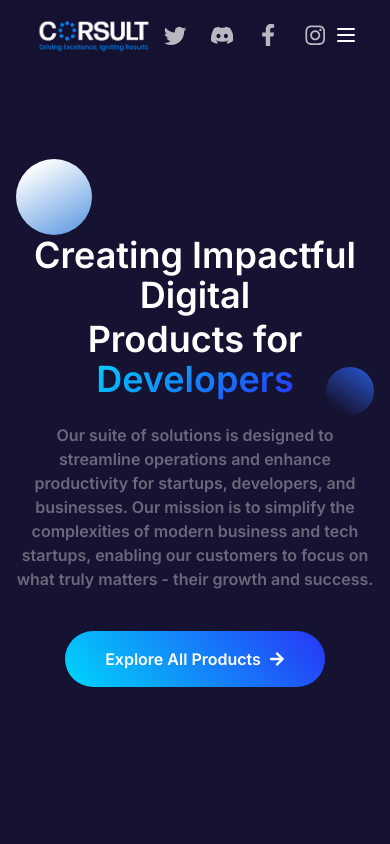
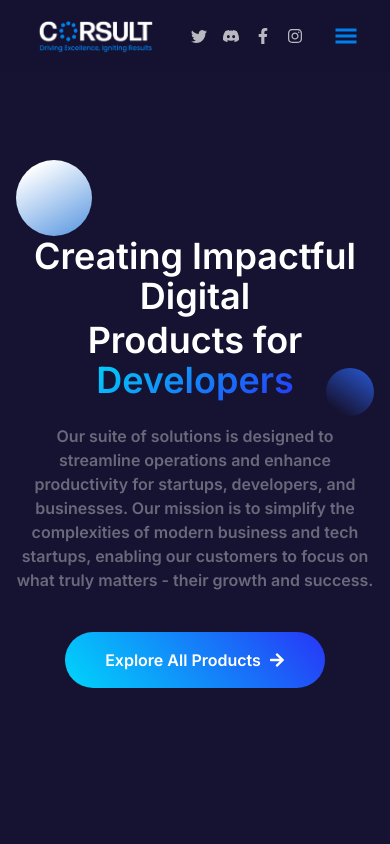
Before and after one commit to delwaritAdmin/corsult, a Next.js app: page / in a window 390 px wide. Shown: the top 844 px of the page. Built offline with nearby package versions, Linux system fonts and the light colour scheme.

Commit message:
fix_some_porblems

```diff
--- a/app/components/Footer.jsx
+++ b/app/components/Footer.jsx
@@ -3,6 +3,7 @@ import Image from "next/image";
 import Link from "next/link";
 import logo from "../img/logo_corsult.png";
 import { IoMdMail } from "react-icons/io";
+import { Typography } from "@material-tailwind/react";
 import {
   FaWhatsapp,
   FaDribbble,
@@ -16,11 +17,17 @@ import {
 function Footer() {
   return (
     <section>
-      <div className="bg-[#030307] w-full py-10">
+      <div className="bg-[#030307] w-full pt-10">
         <div className="container mx-auto px-4">
           <div className="grid grid-cols-1 gap-5 md:grid-cols-2 md:gap-x-10 md:pb-6 lg:grid-cols-5">
             <div className="space-y-4 lg:col-span-2">
-              <Image src={logo} alt="logo" height={120} width={170} />
+              <Typography
+                as="a"
+                href="/"
+                className=" cursor-pointer py-2 font-medium transition-all duration-200 "
+              >
+                <Image src={logo} alt="logo" height={120} width={170} />
+              </Typography>
               <p className="text-[#9A9A9C] text-[1.2rem]">
                 Beyond being a top UI UX design hub, we’re your one-stop for
                 research, wireframing, design, and development!
@@ -117,14 +124,14 @@ function Footer() {
                     className="hover:text-[#75f] transition-all duration-300 flex gap-2 items-center"
                   >
                     <IoMdMail />
-                    <p>hello@designmonks.co</p>
+                    <p>syed@corsult.com</p>
                   </Link>
                   <Link
                     href={"#"}
                     className="hover:text-[#75f] transition-all duration-300 flex gap-2 items-center"
                   >
                     <FaWhatsapp />
-                    <p>+880 1783-805534</p>
+                    <p>+1 888-626-6062</p>
                   </Link>
                 </div>
               </div>
@@ -141,8 +148,8 @@ function Footer() {
               </div>
             </div>
           </div>
-          <div className="pt-1 flex flex-col gap-2 md:flex-row-reverse md:items-center md:justify-between md:border-t-[1px] border-[#353539] lg:pt-5">
-            <div className="flex items-center gap-2 border-b-[1px] border-[#353539] pb-3 md:border-b-0  md:pt-4">
+          <div className="py-8 flex flex-col gap-4 md:flex-row-reverse md:items-center md:justify-between md:pt-1 md:border-t-[1px] border-[#353539] lg:pt-5">
+            <div className="flex items-center gap-2 pb-5 border-b-[1px] border-[#353539] md:pb-3 md:border-b-0  md:pt-4">
               <div className="">
                 <Link
                   href={"#"}
@@ -193,7 +200,7 @@ function Footer() {
               </div>
             </div>
             <p className="text-[#9A9A9C] text-lg">
-              ©2023 Design Monks All Rights Reserved
+              ©2023 Design All Rights Reserved
             </p>
           </div>
         </div>
--- a/app/components/Header.jsx
+++ b/app/components/Header.jsx
@@ -12,6 +12,8 @@ import { Link } from "react-scroll";
 import logo from "../img/logo_corsult.png";
 import { BsTwitter, BsDiscord } from "react-icons/bs";
 import { FaFacebookF, FaInstagram } from "react-icons/fa";
+import { GiHamburgerMenu } from "react-icons/gi";
+import { IoMdClose } from "react-icons/io";
 
 export default function Header() {
   const [openNav, setOpenNav] = React.useState(false);
@@ -88,28 +90,34 @@ export default function Header() {
           href="/"
           className=" cursor-pointer py-2 font-medium transition-all duration-200 "
         >
-          <Image src={logo} height={120} width={170} alt="logo" />
+          <Image
+            src={logo}
+            height={120}
+            width={175}
+            alt="logo"
+            className="w-32 md:w-[80%] lg:w-[70%]"
+          />
         </Typography>
         <div className="block lg:hidden">
           <div className="flex items-center gap-2 order-2 ">
             <Link href="#">
-              <div className="flex items-center justify-center p-2 hover:bg-[#2D2945] rounded-full transition-all duration-300">
-                <BsTwitter className="text-[#B9B8C1] text-[1.4rem]" />
+              <div className="flex items-center justify-center p-1 md:p-2 hover:bg-[#2D2945] rounded-full transition-all duration-300">
+                <BsTwitter className="text-[#B9B8C1] md:text-[1.5rem]" />
               </div>
             </Link>
             <Link href="#">
-              <div className="flex items-center justify-center p-2 hover:bg-[#2D2945] rounded-full transition-all duration-300">
-                <BsDiscord className="text-[#B9B8C1] text-[1.4rem]" />
+              <div className="flex items-center justify-center p-1 md:p-2 hover:bg-[#2D2945] rounded-full transition-all duration-300">
+                <BsDiscord className="text-[#B9B8C1] md:text-[1.5rem]" />
               </div>
             </Link>
             <Link href="#">
-              <div className="flex items-center justify-center p-2 hover:bg-[#2D2945] rounded-full transition-all duration-300">
-                <FaFacebookF className="text-[#B9B8C1] text-[1.4rem]" />
+              <div className="flex items-center justify-center p-1 md:p-2 hover:bg-[#2D2945] rounded-full transition-all duration-300">
+                <FaFacebookF className="text-[#B9B8C1] md:text-[1.5rem]" />
               </div>
             </Link>
             <Link href="#">
-              <div className="flex items-center justify-center p-2 hover:bg-[#2D2945] rounded-full transition-all duration-300">
-                <FaInstagram className="text-[#B9B8C1] text-[1.4rem] " />
+              <div className="flex items-center justify-center p-1 md:p-2 hover:bg-[#2D2945] rounded-full transition-all duration-300">
+                <FaInstagram className="text-[#B9B8C1] md:text-[1.5rem] " />
               </div>
             </Link>
           </div>
@@ -124,34 +132,9 @@ export default function Header() {
             onClick={() => setOpenNav(!openNav)}
           >
             {openNav ? (
-              <svg
-                xmlns="http://www.w3.org/2000/svg"
-                fill="none"
-                className="h-6 w-6"
-                viewBox="0 0 24 24"
-                stroke="currentColor"
-                strokeWidth={2}
-              >
-                <path
-                  strokeLinecap="round"
-                  strokeLinejoin="round"
-                  d="M6 18L18 6M6 6l12 12"
-                />
-              </svg>
+              <IoMdClose className="text-2xl text-[#027EEC]" />
             ) : (
-              <svg
-                xmlns="http://www.w3.org/2000/svg"
-                className="h-6 w-6"
-                fill="none"
-                stroke="currentColor"
-                strokeWidth={2}
-              >
-                <path
-                  strokeLinecap="round"
-                  strokeLinejoin="round"
-                  d="M4 6h16M4 12h16M4 18h16"
-                />
-              </svg>
+              <GiHamburgerMenu className="text-2xl text-[#027EEC]" />
             )}
           </IconButton>
         </div>
@@ -180,7 +163,7 @@ export default function Header() {
           </div>
         </div>
       </div>
-      <MobileNav open={openNav} className="">
+      <MobileNav open={openNav} className="px-4">
         {navList}
       </MobileNav>
     </Navbar>
--- a/app/components/Services.jsx
+++ b/app/components/Services.jsx
@@ -108,7 +108,7 @@ function Services() {
               </p>
             </div>
             <div className=" grid grid-cols-1 gap-10">
-              <div className="bg-[#1C1C20] rounded-[45px] p-16">
+              <div className="bg-[#1C1C20] rounded-[45px] p-10 md:p-16">
                 <div className="flex flex-col md:flex-row justify-center gap-5">
                   <div className="flex md:block">
                     <div className=" bg-[#7755FF] p-4 rounded-full rounded-tr-[10px] rounded-bl-full">
@@ -128,7 +128,7 @@ function Services() {
                   </div>
                 </div>
               </div>
-              <div className="bg-[#1C1C20] rounded-[45px] p-16">
+              <div className="bg-[#1C1C20] rounded-[45px] p-10 md:p-16">
                 <div className="flex flex-col md:flex-row justify-center gap-5">
                   <div className="flex md:block">
                     <div className=" bg-[#7755FF] p-4 rounded-full rounded-tr-[10px] rounded-bl-full">
@@ -148,7 +148,7 @@ function Services() {
                   </div>
                 </div>
               </div>
-              <div className="bg-[#1C1C20] rounded-[45px] p-16">
+              <div className="bg-[#1C1C20] rounded-[45px] p-10 md:p-16">
                 <div className="flex flex-col md:flex-row justify-center gap-5">
                   <div className="flex md:block">
                     <div className=" bg-[#7755FF] p-4 rounded-full rounded-tr-[10px] rounded-bl-full">
@@ -168,7 +168,7 @@ function Services() {
                   </div>
                 </div>
               </div>
-              <div className="bg-[#1C1C20] rounded-[45px] p-16">
+              <div className="bg-[#1C1C20] rounded-[45px] p-10 md:p-16">
                 <div className="flex flex-col md:flex-row justify-center gap-5">
                   <div className="flex md:block">
                     <div className=" bg-[#7755FF] p-4 rounded-full rounded-tr-[10px] rounded-bl-full">
@@ -188,7 +188,7 @@ function Services() {
                   </div>
                 </div>
               </div>
-              <div className="bg-[#1C1C20] rounded-[45px] p-16">
+              <div className="bg-[#1C1C20] rounded-[45px] p-10 md:p-16">
                 <div className="flex flex-col md:flex-row justify-center gap-5">
                   <div className="flex md:block">
                     <div className=" bg-[#7755FF] p-4 rounded-full rounded-tr-[10px] rounded-bl-full">
@@ -208,7 +208,7 @@ function Services() {
                   </div>
                 </div>
               </div>
-              <div className="bg-[#1C1C20] rounded-[45px] p-16">
+              <div className="bg-[#1C1C20] rounded-[45px] p-10 md:p-16">
                 <div className="flex flex-col md:flex-row justify-center gap-5">
                   <div className="flex md:block">
                     <div className=" bg-[#7755FF] p-4 rounded-full rounded-tr-[10px] rounded-bl-full">
```
